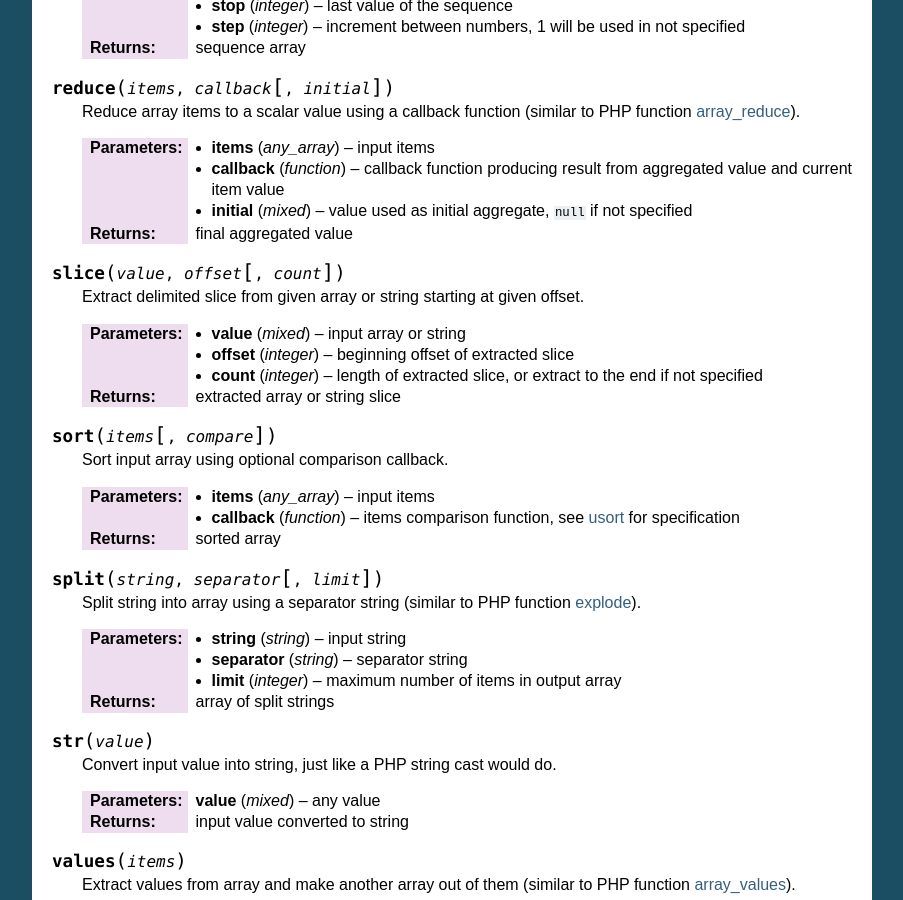
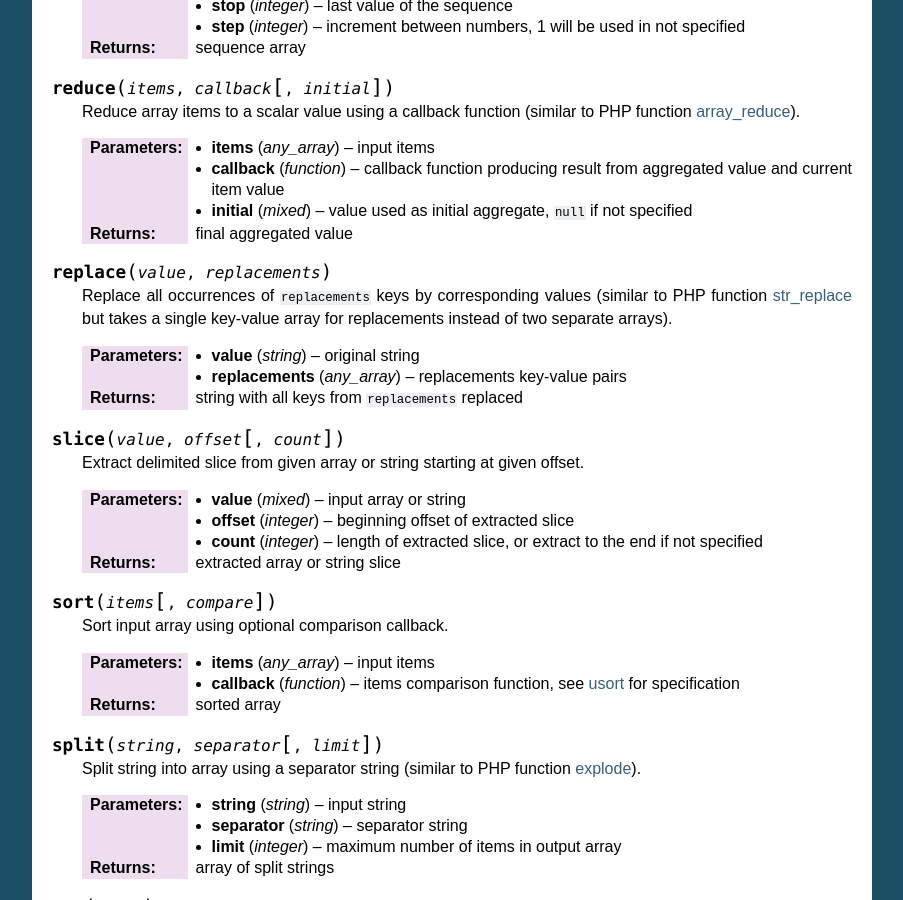
Before and after one commit to r3c/deval, a Sphinx documentation site: the page built from doc/page/04-builtin.rst, in a window 1280 px wide and 900 px high, scrolled down 3616 px. Shown: the whole window, without its empty margins (198-1101 px from the left). Built offline with Sphinx 7.4.7, drawn with Linux system fonts in a browser that asks for light colours; cross-references to code outside the pages are shown as plain code.

Commit message:
Add new "replace" builtin function.

```diff
--- a/doc/page/04-builtin.rst
+++ b/doc/page/04-builtin.rst
@@ -208,6 +208,16 @@ Following functions are available in :php:meth:`Deval\\Builtin::deval` flavor:
 
 .. _`array_reduce`: http://php.net/manual/function.array-reduce.php
 
+.. py:function:: replace(value, replacements)
+
+	Replace all occurrences of ``replacements`` keys by corresponding values (similar to PHP function `str_replace`_ but takes a single key-value array for replacements instead of two separate arrays).
+
+	:param string value: original string
+	:param any_array replacements: replacements key-value pairs
+	:return: string with all keys from ``replacements`` replaced
+
+.. _`str_replace`: http://php.net/manual/function.str-replace.php
+
 .. py:function:: slice(value, offset[, count])
 
 	Extract delimited slice from given array or string starting at given offset.
```
Also changed, not shown: 2 other files.
